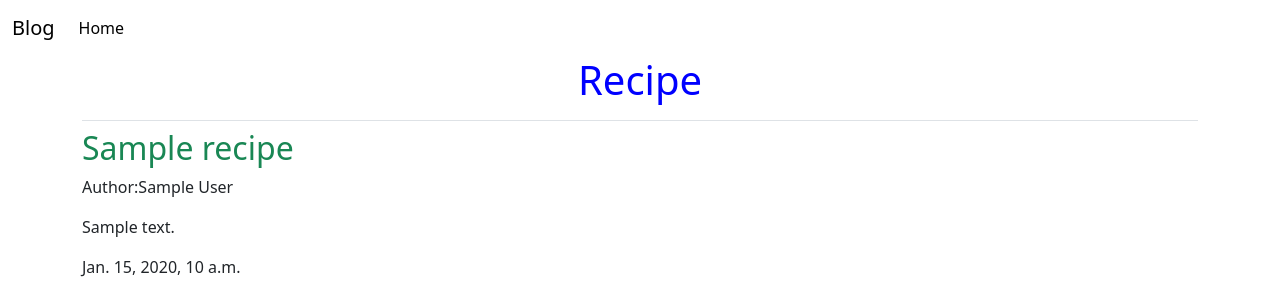
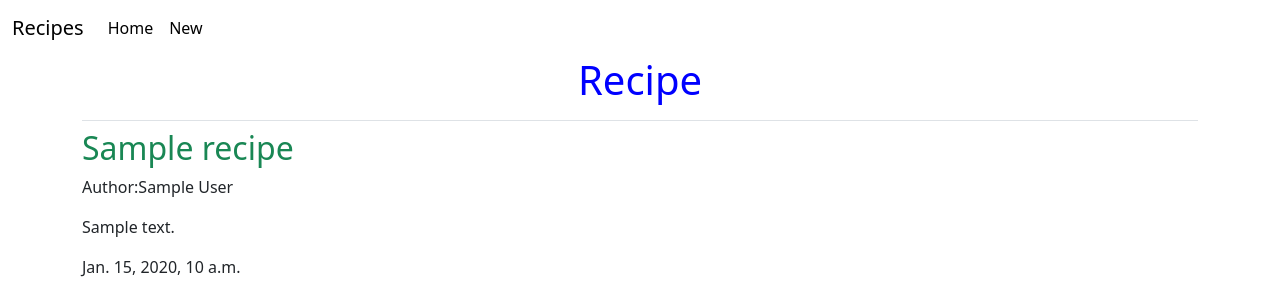
Before and after one commit to loshdami11/recipebook_project, a Django app: page / in a window 1280 px wide. Shown: the top 300 px of the page. Run offline with Django 5.2, Linux system fonts and the light colour scheme; tables that the repository leaves empty hold one stand-in row (values such as "Sample post").

Commit message:
some changes added

```diff
--- a/recipes/templates/recipes/base.html
+++ b/recipes/templates/recipes/base.html
@@ -9,7 +9,7 @@
   <body>
   <nav class="navbar navbar-expand-lg bg-body-primary">
   <div class="container-fluid">
-    <a class="navbar-brand" href="{% url 'index' %}">Blog</a>
+    <a class="navbar-brand" href="{% url 'index' %}">Recipes</a>
     <button class="navbar-toggler" type="button" data-bs-toggle="collapse" data-bs-target="#navbarNav" aria-controls="navbarNav" aria-expanded="false" aria-label="Toggle navigation">
       <span class="navbar-toggler-icon"></span>
     </button>
@@ -17,6 +17,9 @@
  <ul class="navbar-nav">
         <li class="nav-item">
           <a class="nav-link active" aria-current="page" href="{% url 'index' %}">Home</a>
+        </li>
+        <li class="nav-item">
+          <a class="nav-link active" aria-current="page" href="{% url 'create_recipe' %}">New</a>
         </li>
       </ul>
     </div>
```
